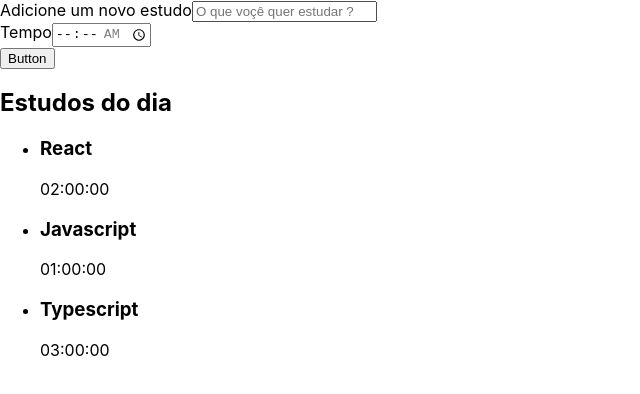
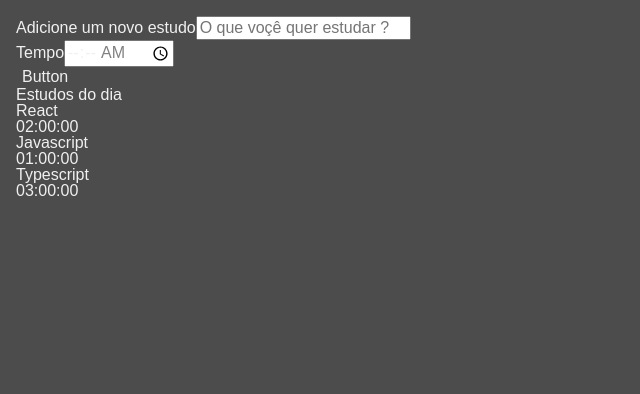
Before and after one commit to surykt/alura-studies, a React (Create React App) app: page / in a window 1280 px wide. Shown: the top 394 px of the page, without its empty margins (0-640 px from the left). Built offline with nearby package versions, Linux system fonts and the light colour scheme; the HTML template or start-up script is replaced by a standard one.

Commit message:
add css resest to index css

```diff
--- a/src/index.css
+++ b/src/index.css
@@ -1,13 +1,189 @@
 body {
   margin: 0;
-  font-family: -apple-system, BlinkMacSystemFont, 'Segoe UI', 'Roboto', 'Oxygen',
-    'Ubuntu', 'Cantarell', 'Fira Sans', 'Droid Sans', 'Helvetica Neue',
+  font-family: -apple-system, BlinkMacSystemFont, "Segoe UI", "Roboto", "Oxygen",
+    "Ubuntu", "Cantarell", "Fira Sans", "Droid Sans", "Helvetica Neue",
     sans-serif;
   -webkit-font-smoothing: antialiased;
   -moz-osx-font-smoothing: grayscale;
 }
 
 code {
-  font-family: source-code-pro, Menlo, Monaco, Consolas, 'Courier New',
+  font-family: source-code-pro, Menlo, Monaco, Consolas, "Courier New",
     monospace;
 }
+
+html,
+body,
+div,
+span,
+applet,
+object,
+iframe,
+h1,
+h2,
+h3,
+h4,
+h5,
+h6,
+p,
+blockquote,
+pre,
+a,
+abbr,
+acronym,
+address,
+big,
+cite,
+code,
+del,
+dfn,
+em,
+img,
+ins,
+kbd,
+q,
+s,
+samp,
+small,
+strike,
+strong,
+sub,
+sup,
+tt,
+var,
+b,
+u,
+i,
+center,
+dl,
+dt,
+dd,
+ol,
+ul,
+li,
+fieldset,
+form,
+label,
+legend,
+table,
+caption,
+tbody,
+tfoot,
+thead,
+tr,
+th,
+td,
+article,
+aside,
+canvas,
+details,
+embed,
+figure,
+figcaption,
+footer,
+header,
+hgroup,
+menu,
+nav,
+output,
+ruby,
+section,
+summary,
+time,
+mark,
+audio,
+video {
+  margin: 0;
+  padding: 0;
+  border: 0;
+  font-size: 100%;
+  font: inherit;
+  vertical-align: baseline;
+}
+/* HTML5 display-role reset for older browsers */
+article,
+aside,
+details,
+figcaption,
+figure,
+footer,
+header,
+hgroup,
+menu,
+nav,
+section {
+  display: block;
+}
+body {
+  line-height: 1;
+}
+ol,
+ul {
+  list-style: none;
+}
+blockquote,
+q {
+  quotes: none;
+}
+blockquote:before,
+blockquote:after,
+q:before,
+q:after {
+  content: "";
+  content: none;
+}
+table {
+  border-collapse: collapse;
+  border-spacing: 0;
+}
+
+input {
+  font-family: inherit;
+  font-size: inherit;
+  font-weight: inherit;
+  color: inherit;
+}
+
+button {
+  border: unset;
+  background-color: unset;
+  font-family: inherit;
+  font-size: inherit;
+  font-weight: inherit;
+  color: inherit;
+}
+
+@import url("https://fonts.googleapis.com/css2?family=Manjari&display=swap");
+
+body {
+  display: flex;
+  justify-content: center;
+  font-family: "Manjari", sans-serif;
+  color: #f0f0f0;
+  background-color: #4c4c4c;
+  height: 100%;
+  width: 100%;
+  padding: 16px;
+  box-sizing: border-box;
+}
+
+#root {
+  width: 100%;
+}
+
+::-webkit-scrollbar {
+  width: 8px;
+}
+
+::-webkit-scrollbar-track {
+  background: unset;
+}
+
+::-webkit-scrollbar-thumb {
+  border-radius: 4px;
+  background: #888;
+}
+
+::-webkit-scrollbar-thumb:hover {
+  background: #555;
+}
```
